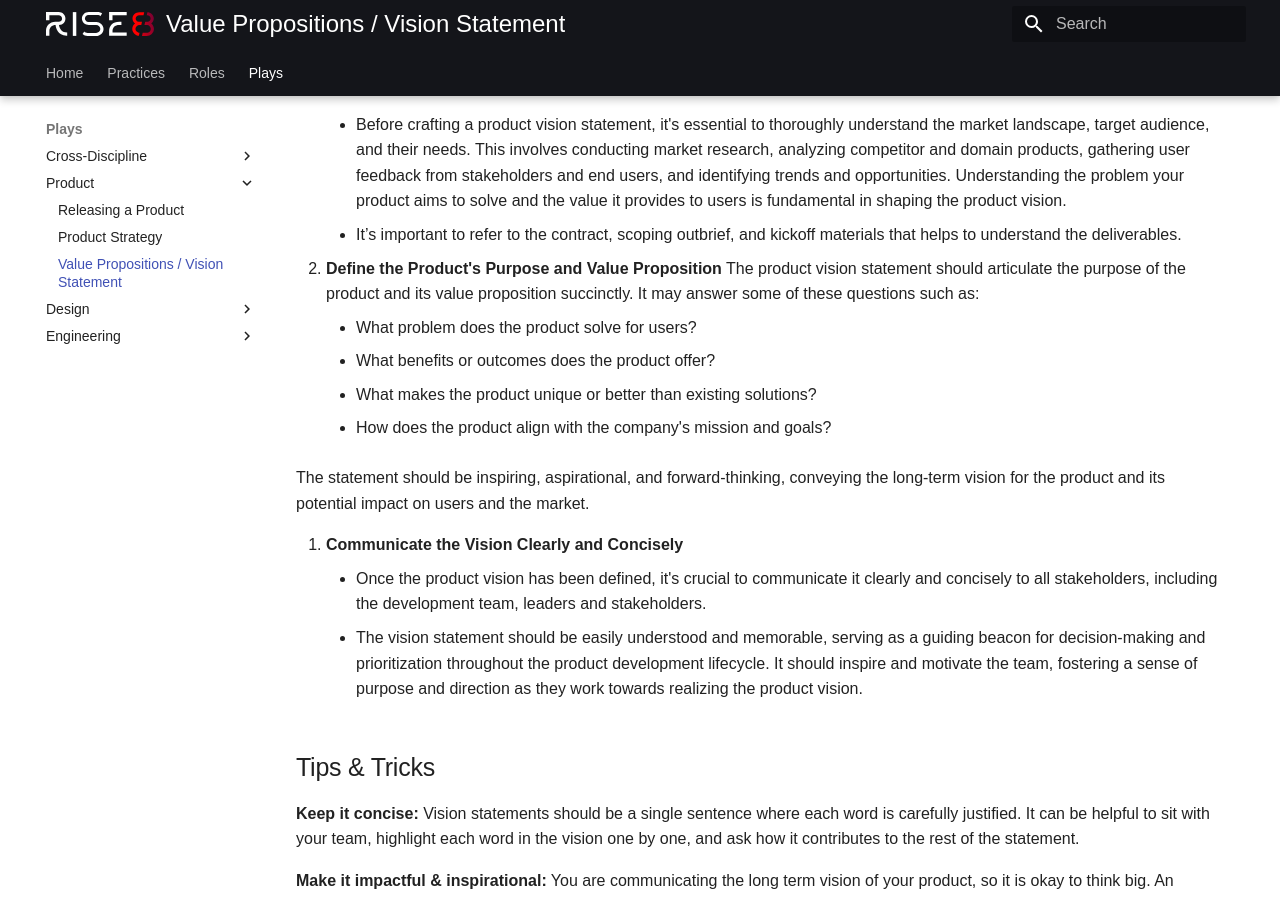
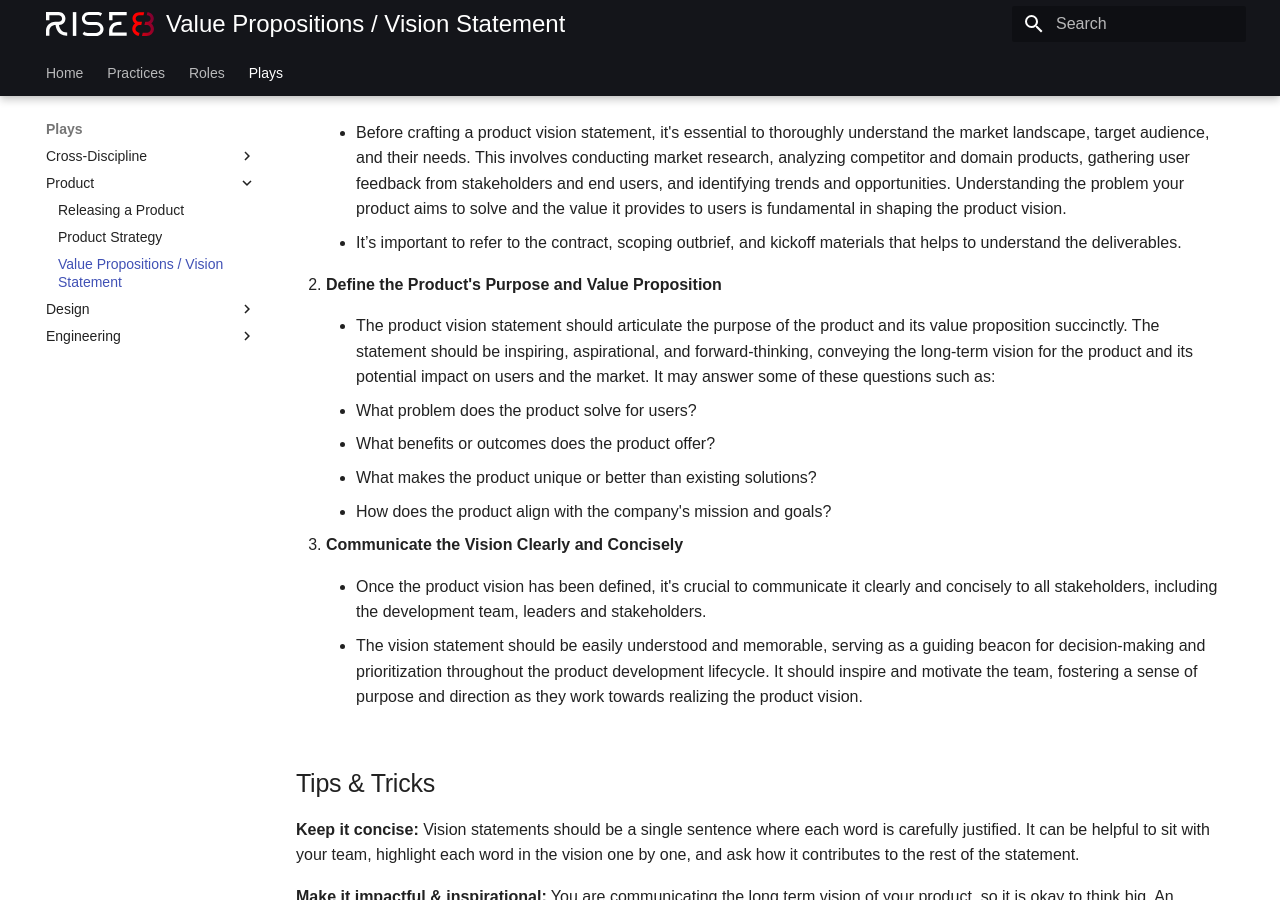
Before and after one commit to rise8-us/delivery-playbooks, an MkDocs documentation site: the page built from docs/content/plays/product/vision-statement.md, in a window 1280 px wide and 900 px high, scrolled down 894 px. Built offline with MkDocs 1.6.1 and Material for MkDocs 9.7.7, drawn with Linux system fonts in a browser that asks for light colours; some of the changed lines change nothing that is shown.

Commit message:
Update vision-statement.md
formatupdates

```diff
--- a/docs/content/plays/product/vision-statement.md
+++ b/docs/content/plays/product/vision-statement.md
@@ -24,20 +24,21 @@ Whiteboarding tool (figjam, miro) or Post-Its and sharpies.
 
 1. **Understand the Market and User Needs**
     * Before crafting a product vision statement, it's essential to thoroughly understand the market landscape, target audience, and their needs. This involves conducting market research, analyzing competitor and domain  products, gathering user feedback from stakeholders and end users, and identifying trends and opportunities. Understanding the problem your product aims to solve and the value it provides to users is fundamental in shaping the product vision.
+
     * It’s important to refer to the contract, scoping outbrief, and kickoff materials  that helps to understand the deliverables.
 
 2. **Define the Product's Purpose and Value Proposition**
-The product vision statement should articulate the purpose of the product and its value proposition succinctly. It may answer some of these questions such as:
 
-    * What problem does the product solve for users?
-    * What benefits or outcomes does the product offer?
-    * What makes the product unique or better than existing solutions?
-    * How does the product align with the company's mission and goals?
+    * The product vision statement should articulate the purpose of the product and its value proposition succinctly. The statement should be inspiring, aspirational, and forward-thinking, conveying the long-term vision for the product and its potential impact on users and the market. It may answer some of these questions such as:
 
-   The statement should be inspiring, aspirational, and forward-thinking, conveying the long-term vision for the product and its potential impact on users and the market.
+      * What problem does the product solve for users?
+      * What benefits or outcomes does the product offer?
+      * What makes the product unique or better than existing solutions?
+      * How does the product align with the company's mission and goals?
 
-3. **Communicate the Vision Clearly and Concisely**
+4. **Communicate the Vision Clearly and Concisely**
     * Once the product vision has been defined, it's crucial to communicate it clearly and concisely to all stakeholders, including the development team, leaders and stakeholders.
+
     * The vision statement should be easily understood and memorable, serving as a guiding beacon for decision-making and prioritization throughout the product development lifecycle. It should inspire and motivate the team, fostering a sense of purpose and direction as they work towards realizing the product vision.
 
 ## Tips & Tricks
```
